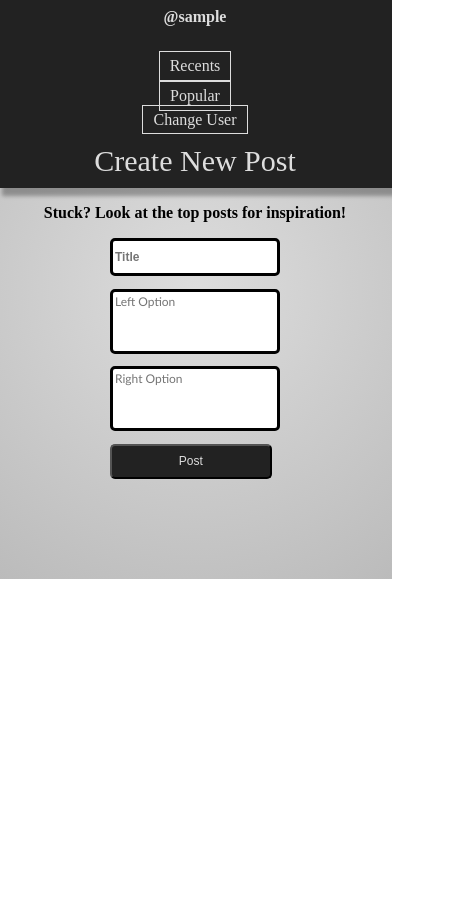
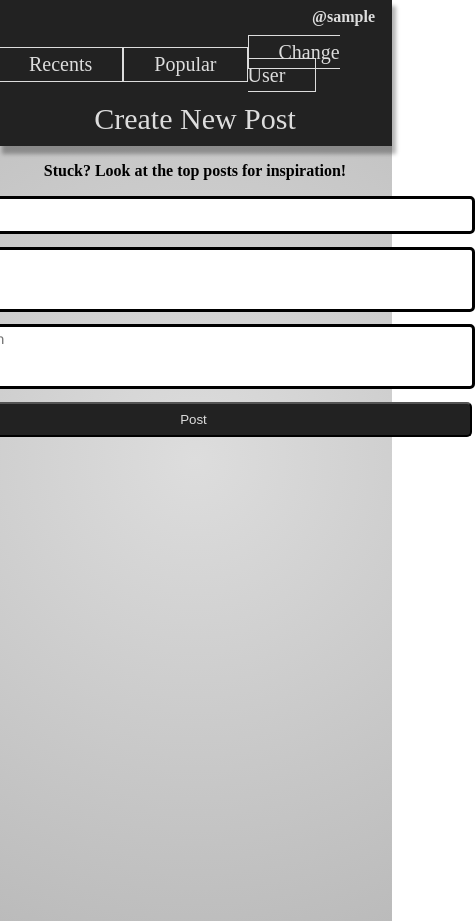
Before and after one commit to BradenCurtis/Pollar-Client, a React (Create React App) app: page /create in a window 390 px wide. Shown: the whole page, 475 px wide, since content can reach past the window. Before the commit the page ends 844 px from the top, so only its background shows below. Built offline with nearby package versions, Linux system fonts and the light colour scheme; sample sign-in values are in the browser's storage.

Commit message:
Revert CSS for mobile 1

```diff
--- a/src/App.css
+++ b/src/App.css
@@ -1,18 +1,18 @@
-/* General Styles */
 .App {
   background-image: radial-gradient(circle, #DDDDDD, #bbbbbb);
   margin: -10px;
   padding-bottom: 100px;
+
 }
 
-.createPostForm {
+.createPostForm{
   display: flex;
   flex-direction: column;
 }
 
-.createPostText {
-  width: 100%;
-  max-width: 550px;
+
+.createPostText{
+  width: 550px;
   height: 55px;
   text-align: left;
   vertical-align: top;
@@ -24,9 +24,8 @@
   border: solid 3px;
 }
 
-.createPostTitle {
-  width: 100%;
-  max-width: 550px;
+.createPostTitle{
+  width: 550px;
   height: 30px;
   font-weight: bold;
   border-radius: 5px;
@@ -35,21 +34,21 @@
   border: solid 3px;
 }
 
-.createPostSubmit {
-  width: 100%;
-  max-width: 557px;
-  height: 35px;
-  background-color: #222222;
-  border-radius: 5px;
-  color: #DDDDDD;
-  cursor: pointer;
+.createPostSubmit{
+width: 557px;
+height: 35px;
+background-color: #222222;
+border-radius: 5px;
+color: #DDDDDD;
+cursor: pointer;
 }
 
-.createPostError {
+.createPostError{
   color: red;
   font-size: 14px;
   font-weight: bold;
 }
+
 
 .makeRow {
   display: flex;
@@ -57,49 +56,52 @@
   align-items: center;
 }
 
-.postDisplayList {
+
+
+.postDisplayList{
   display: flex;
   flex-direction: column;
   align-items: center;
   padding-top: 20px;
 }
 
-.postHeader {
+.postHeader{
   display: flex;
   flex-direction: row;
   align-items: center;
   justify-content: space-between;
   padding: 5px;
+
   background-color: #272727;
+
 }
 
-.postTop {
-  width: 100%;
-  max-width: 600px;
+.postTop{
+  width: 600px;
   height: 90%;
-  color: #DDDDDD;
+  color: #DDDDDD
 }
 
-.postTitle {
+.postTitle{
   font-size: 20px;
   font-weight: 900;
   max-width: 450px;
-  word-wrap: break-word;
+  word-wrap:break-word;
 }
 
-.postUserDate {
+.postUserDate{
   display: flex;
   flex-direction: column;
-  align-items: flex-end;
+  align-items: right;
 }
 
-.postUsername {
+.postUsername{
   margin: 0px;
   margin-bottom: 5px;
   text-align: right;
 }
 
-.postDate {
+.postDate{
   margin: 0px;
 }
 
@@ -108,23 +110,28 @@
   flex-direction: row;
   align-items: flex-start;
   justify-content: space-between;
+
   border-top: solid 2px;
   border-bottom: solid 2px;
   border-color: #DDDDDD;
   background-color: #444444;
+
 }
 
-.postFooter {
+.postFooter{
   display: flex;
   flex-direction: row;
   align-items: center;
+
   justify-content: space-between;
+
   padding-right: 20%;
   padding-left: 20%;
   background-color: #272727;
 }
 
-.postOption1 {
+.postOption1{
+
   width: 100%;
   padding: 2px;
   margin-right: -1px;
@@ -134,7 +141,8 @@
   border-color: #DDDDDD;
 }
 
-.postOption2 {
+.postOption2{
+
   width: 100%;
   margin-left: -1px;
   padding: 2px;
@@ -144,33 +152,34 @@
   border-color: #DDDDDD;
 }
 
-.createPage {
+.createPage{
   display: flex;
-  flex-direction: column;
-  align-items: center;
+  height: 80vh;
 }
 
-.postVoting {
+.postVoting{
   display: flex;
   flex-direction: row;
   align-items: center;
   width: 100%;
 }
 
-.upvote {
+.upvote{
   color: #DDDDDD;
   background-color: #444444;
   width: 100%;
+  color: #DDDDDD;
   cursor: pointer;
 }
 
-.deleteButton {
+.deleteButton{
   color: #DDDDDD;
   background-color: #AA2222;
+  color: #DDDDDD;
   cursor: pointer;
 }
 
-.postWhole {
+.postWhole{
   margin-top: 20px;
   border: solid 10px;
   border-color: #222222;
@@ -179,16 +188,19 @@
   box-shadow: 4px 5px 4px rgba(0, 0, 0, 0.3);
 }
 
-.navbar {
+.navbar{
   display: flex;
   flex-direction: row;
   align-items: center;
   justify-content: space-evenly;
   background-color: #222222;
   color: #DDDDDD;
+
   padding-top: 15px;
   padding-bottom: 15px;
   width: 100%;
+
+
   font-size: 20px;
 }
 
@@ -203,7 +215,7 @@
   border-color: #DDDDDD;
 }
 
-.pageHeader {
+.pageHeader{
   display: flex;
   flex-direction: column;
   align-items: center;
@@ -214,7 +226,7 @@
   box-shadow: 4px 8px 4px rgba(0, 0, 0, 0.3);
 }
 
-.pageTitle {
+.pageTitle{
   background-color: #222222;
   color: #DDDDDD;
   font-size: 30px;
@@ -222,7 +234,13 @@
   margin-top: 0px;
 }
 
-.loginSignup {
+.createPage{
+  display: flex;
+  flex-direction: column;
+  align-items: center;
+}
+
+.loginSignup{
   display: flex;
   flex-direction: column;
   align-items: center;
@@ -230,14 +248,14 @@
   padding-top: 9vh;
 }
 
-.makeColumn {
+.makeColumn{
   display: flex;
   flex-direction: column;
   align-items: center;
   padding: 0px;
 }
 
-.loginSignupError {
+.loginSignupError{
   color: red;
   font-size: 12px;
   font-weight: bold;
@@ -245,7 +263,7 @@
   margin-bottom: 1.5vh;
 }
 
-.loginSignuptext {
+.loginSignuptext{
   font-weight: bold;
   font-size: 17px;
   padding: 0px;
@@ -253,7 +271,7 @@
   align-self: center;
 }
 
-.loginSignupSubmit {
+.loginSignupSubmit{
   background-color: #222222;
   border-radius: 5px;
   color: #DDDDDD;
@@ -262,16 +280,16 @@
   cursor: pointer;
 }
 
-.loginSignupInput {
+.loginSignupInput{
   width: 20vw;
   height: 2.5vh;
   border: solid 2px;
   border-radius: 5px;
 }
 
-.usernameDisplay {
+.usernameDisplay{
   color: #DDDDDD;
-  width: 100vw;
+  width:100vw;
   display: flex;
   justify-content: end;
   margin-right: 30px;
@@ -279,7 +297,7 @@
   font-weight: bold;
 }
 
-.privacyTitle {
+.privacyTitle{
   display: flex;
   flex-direction: row;
   justify-content: space-between;
@@ -293,7 +311,7 @@
   padding: 10px;
 }
 
-.privacyButton {
+.privacyButton{
   height: 50%;
   margin-top: 3%;
   margin-right: 3%;
@@ -303,26 +321,26 @@
   cursor: pointer;
 }
 
-.privacyHeader {
+.privacyHeader{
   font-size: 22px;
   font-weight: bold;
 }
 
-.privacyBody {
+.privacyBody{
   font-size: 16px;
 }
 
-.privacyLogo {
+.privacyLogo{
   font-weight: bold;
 }
 
-.privacyWhole {
+.privacyWhole{
   padding: 30px;
   margin-bottom: -8%;
 }
 
-.signupPrivacy {
-  width: 20vw;
+.signupPrivacy{
+  width:20vw;
   text-align: center;
   word-wrap: break-word;
   margin-bottom: 5%;
@@ -333,50 +351,55 @@
   background-color: #EEEEEE;
 }
 
-.signupPrivacy a {
-  color: #222222;
+.signupPrivacy a{
+  color:#222222;
 }
 
-.signupPrivacyText {
+.signupPrivacyText{
   width: 100%;
-  margin: 0px;
+  margin:0px;
+
+
 }
 
-.loginPrivacyText {
+.loginPrivacyText{
   width: 20vw;
   text-align: center;
 }
 
-.loginPrivacyText a {
-  color: #222222;
+.loginPrivacyText a{
+  color:#222222;
   font-weight: bold;
 }
 
-.aboutIntro {
+.aboutIntro{
   width: 100%;
+
   font-size: 24px;
   margin: 0 auto;
   font-weight: bold;
   text-align: center;
 }
 
-.aboutHeader {
+.aboutHeader{
   font-size: 26px;
   font-weight: bold;
 }
 
-.aboutBody {
+.aboutBody{
   font-size: 20px;
+
 }
 
-.pollarTitle {
+.pollarTitle{
+
   text-align: center;
   font-size: 35px;
   margin: 0;
   margin-bottom: 3vh;
   font-weight: bolder;
   background-color: #DDDDDD;
-  padding: .8%;
+  padding:.8%;
   padding-right: 1.5%;
   padding-left: 1.5%;
   border: solid 5px;
@@ -384,153 +407,24 @@
   color: #222222;
   border-radius: 5px;
   cursor: pointer;
-  box-shadow: 4px 5px 4px rgba(0, 0, 0, 0.3);
+  box-shadow: 4px 5px 4px rgba(0, 0, 0, 0.3)
 }
 
-.aboutWhole {
+.aboutWhole{
   padding: 30px;
   height: 93vh;
   margin-bottom: -8%;
 }
 
-.suggestions {
+.suggestions{
   font-size: 16px;
   font-weight: bold;
 }
 
-.pageNotFound {
+.pageNotFound{
   height: 76vh;
   width: 100vw;
   background-color: #DDDDDD;
   padding: 50px;
+
 }
-
-/* Responsive Styles */
-@media (max-width: 768px) {
-  .createPostText, .createPostTitle, .createPostSubmit, .loginSignupInput, .signupPrivacy, .loginPrivacyText {
-    width: 90%;
-    font-size: 14px;
-  }
-
-  .postHeader, .postBody, .postFooter {
-    flex-direction: column;
-    padding: 10px;
-  }
-
-  .postFooter {
-    padding: 0 10%;
-  }
-
-  .navbar {
-    flex-direction: column;
-    font-size: 18px;
-  }
-
-  .navbar a {
-    padding: 10px 15px;
-  }
-
-  .pageHeader {
-    margin-right: 0;
-  }
-
-  .usernameDisplay {
-    justify-content: center;
-    margin: 10px 0;
-  }
-
-  .privacyTitle {
-    font-size: 24px;
-    padding: 5px;
-  }
-
-  .privacyButton {
-    font-size: 14px;
-    margin: 2%;
-  }
-
-  .signupPrivacy, .loginSignupInput {
-    width: 80%;
-  }
-
-  .loginPrivacyText {
-    width: 80%;
-  }
-
-  .aboutIntro {
-    font-size: 20px;
-  }
-
-  .aboutHeader {
-    font-size: 22px;
-  }
-
-  .aboutBody {
-    font-size: 18px;
-  }
-
-  .pollarTitle {
-    font-size: 28px;
-  }
-}
-
-@media (max-width: 480px) {
-  .createPostText, .createPostTitle, .createPostSubmit, .loginSignupInput, .signupPrivacy, .loginPrivacyText {
-    width: 95%;
-    font-size: 12px;
-  }
-
-  .postHeader, .postBody, .postFooter {
-    flex-direction: column;
-    padding: 5px;
-  }
-
-  .postFooter {
-    padding: 0 5%;
-  }
-
-  .navbar {
-    font-size: 16px;
-  }
-
-  .navbar a {
-    padding: 5px 10px;
-  }
-
-  .usernameDisplay {
-    margin: 10px 0;
-  }
-
-  .privacyTitle {
-    font-size: 20px;
-  }
-
-  .privacyButton {
-    font-size: 12px;
-    margin: 1%;
-  }
-
-  .signupPrivacy, .loginSignupInput {
-    width: 90%;
-  }
-
-  .loginPrivacyText {
-    width: 90%;
-  }
-
-  .aboutIntro {
-    font-size: 18px;
-  }
-
-  .aboutHeader {
-    font-size: 20px;
-  }
-
-  .aboutBody {
-    font-size: 16px;
-  }
-
-  .pollarTitle {
-    font-size: 24px;
-  }
-}
```
